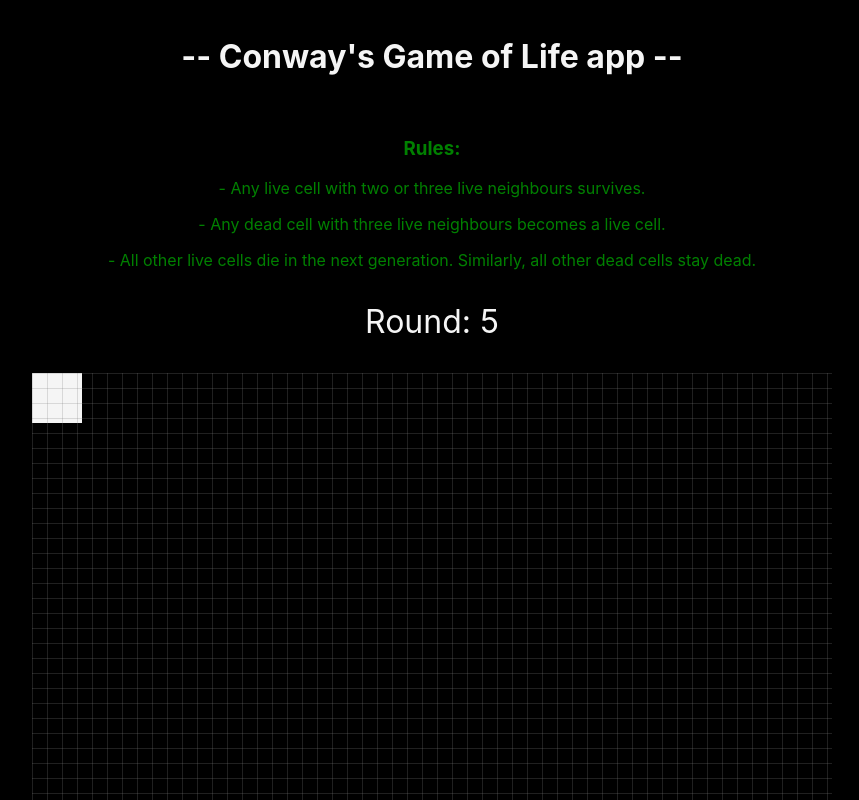
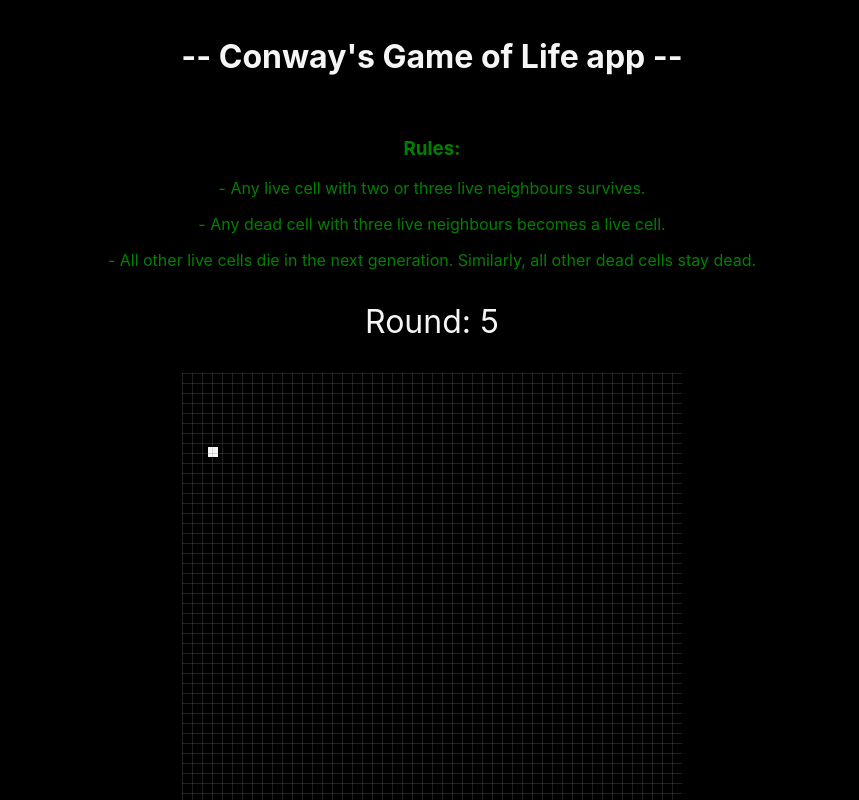
Before and after one commit to fmagesty/conways-game-of-life, a Next.js app: page / in a window 1280 px wide. Shown: the top 800 px of the page, without its empty margins (208-1067 px from the left). Built offline with nearby package versions, Linux system fonts and the light colour scheme.

Commit message:
fea: add initial cell position (WIP)

```diff
--- a/components/Grid.jsx
+++ b/components/Grid.jsx
@@ -1,42 +1,57 @@
 import React, { useState, useEffect } from "react";
 import styles from "../styles/Grid.module.css";
 
-export const Grid = (props) => {
-  const width = props.width;
-  const height = props.height;
+export const Grid = () => {
+  const [positionX, setPositionX] = useState(0);
+  const [positionY, setPositionY] = useState(0);
 
   useEffect(() => {
-    console.log(width, height);
-  }, [width, height]);
+    drawInitialBoard(1, 99);
+
+  }, []);
+
+  const drawInitialBoard = (min, max) => {
+    // Generate random int for cell positioning
+    min = Math.ceil(min);
+    max = Math.floor(max);
+    //The maximum is exclusive and the minimum is inclusive
+    let xPositionRandomInt = Math.floor(Math.random() * (max - min) + min);
+    setPositionX(`${xPositionRandomInt}px`);
+    let yPxPositionRandomInt = Math.floor(Math.random() * (max - min) + min);
+    setPositionY(`${yPxPositionRandomInt}px`);
+  };
+
+  const cell = (
+    <rect
+      // x="10"
+      x={positionX}
+      // y="10"
+      y={positionY}
+      width="10"
+      height="10"
+      fillOpacity="1"
+      strokeDasharray="1"
+      fill="whitesmoke"
+    />
+  );
 
   let gridSVG = (
-    <svg width="100%" height="100%" xmlns="http://www.w3.org/2000/svg">
+    <svg width="500px" height="500px" xmlns="http://www.w3.org/2000/svg">
       <defs>
         <pattern
           id="smallGrid"
-          width="15"
-          height="15"
+          width="10"
+          height="10"
           patternUnits="userSpaceOnUse">
           <path
-            d="M 15 0 L 0 0 0 15"
+            d="M 10 0 L 0 0 0 10"
             fill="none"
             stroke="gray"
             strokeWidth="0.5"
           />
         </pattern>
       </defs>
-      <rect
-        x="0"
-        y="0"
-        width={width / 2}
-        height={height / 2}
-        stroke="none"
-        strokeWidth="0"
-        fillOpacity="1"
-        strokeOpacity="1"
-        strokeDasharray="1"
-        fill="whitesmoke"
-      />
+      {cell}
       <rect width="100%" height="100%" fill="url(#smallGrid)" />
     </svg>
   );
--- a/pages/index.jsx
+++ b/pages/index.jsx
@@ -5,8 +5,6 @@ import { Grid } from "../components/Grid";
 
 export default function Home() {
   const [currentRound, setCurrentRound] = useState(0);
-  const width = 100;
-  const height = 100;
 
   useEffect(() => {
     const interval = setInterval(() => {
@@ -22,7 +20,7 @@ export default function Home() {
         <span>v1</span>
         <div className={styles.rulesTextContainer}>{rulesText}</div>
         <p className={styles.currentRoundCounter}>Round: {currentRound}</p>
-        <Grid width={width} height={height} />
+        <Grid />
       </div>
     </>
   );
```
